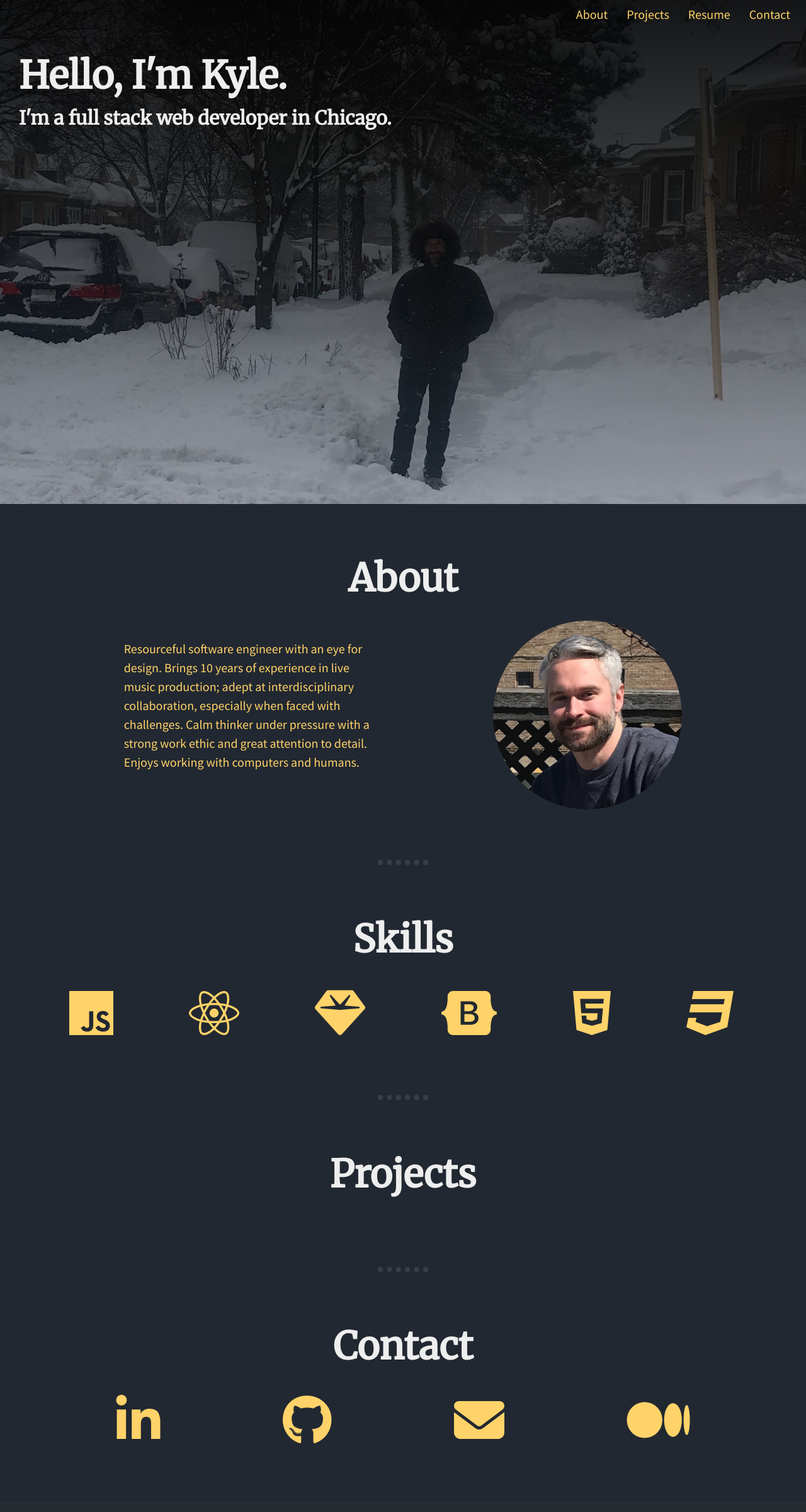
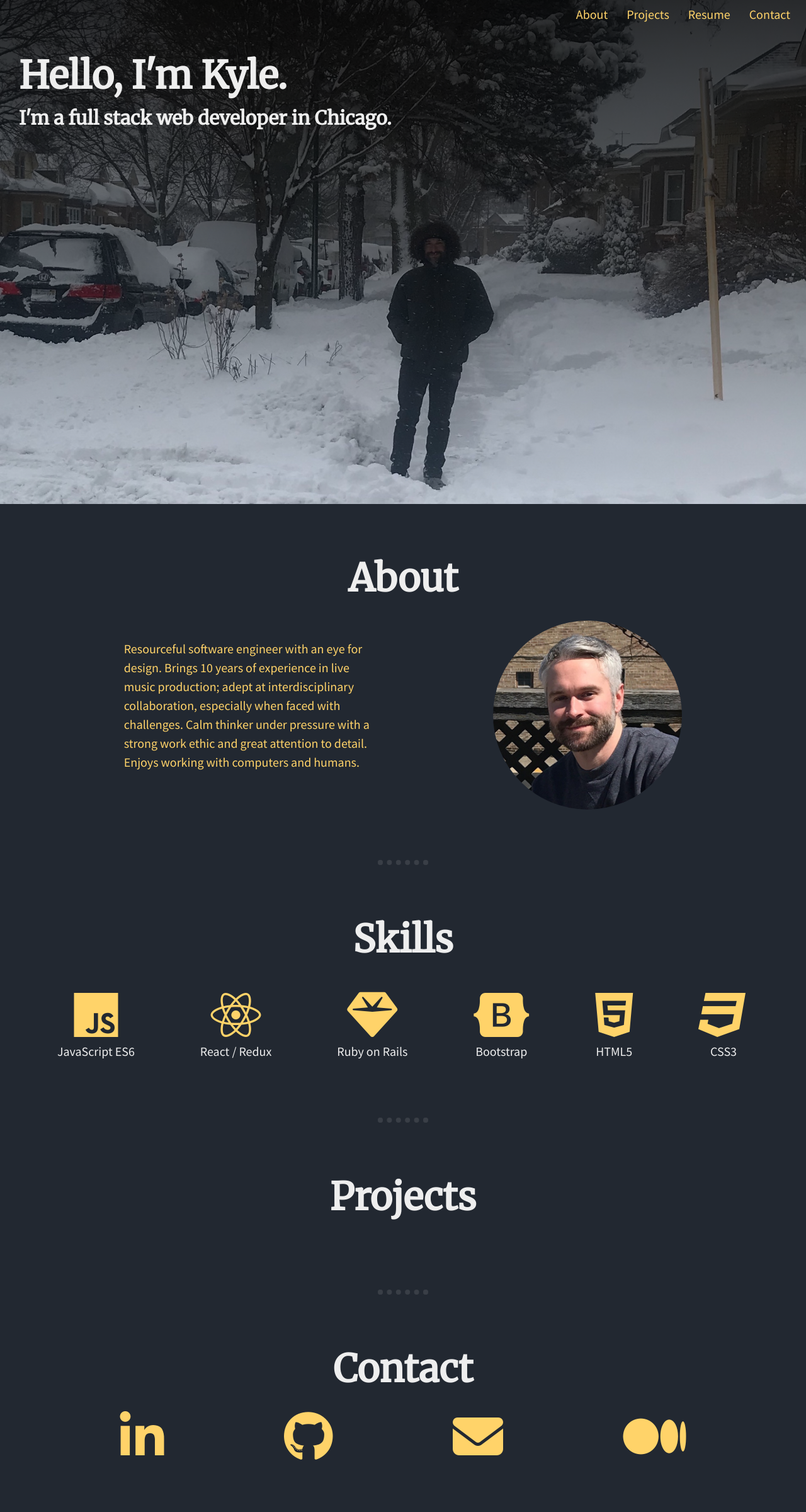
Before and after one commit to kylefarmer85/portfolio, a PHP site: page / in a window 1280 px wide. Shown: the whole page at 63% size. Before the commit the page ends 2291 px from the top, so only its background shows below. Run offline with PHP 8.4, Linux system fonts and the light colour scheme; some libraries are stand-ins or nearby versions.

Commit message:
create icon-item divs, add text

```diff
--- a/index.html
+++ b/index.html
@@ -37,9 +37,7 @@
   <section class="about">
     <h1 class="section-title">About</h1>
     <div class="flex">
-      <p>
-        Resourceful software engineer with an eye for design. Brings 10 years of experience in live music production; adept at interdisciplinary collaboration, especially when faced with challenges. Calm thinker under pressure with a strong work ethic and great attention to detail. Enjoys working with computers and humans.
-      </p>
+      <p>Resourceful software engineer with an eye for design. Brings 10 years of experience in live music production; adept at interdisciplinary collaboration, especially when faced with challenges. Calm thinker under pressure with a strong work ethic and great attention to detail. Enjoys working with computers and humans.</p>
       <img src="img/profile-img.jpg" alt="profile"/>
     </div>
   </section>
@@ -47,12 +45,30 @@
   <section class="skills">
     <h1 class="section-title">Skills</h1>
     <div class="flex">
+      <div class="icon-item">
         <i class="fab fa-js"></i>
+        <p>JavaScript ES6</p>
+      </div>
+      <div class="icon-item">
         <i class="fab fa-react"></i>
+        <p>React / Redux</p>
+      </div>
+      <div class="icon-item">
         <i class="fas fa-gem"></i>
+        <p>Ruby on Rails</p>
+      </div>
+      <div class="icon-item">
         <i class="fab fa-bootstrap"></i>
+        <p>Bootstrap</p>
+      </div>
+      <div class="icon-item">
         <i class="fab fa-html5"></i>
+        <p>HTML5</p>
+      </div>
+      <div class="icon-item">
         <i class="fab fa-css3"></i>
+        <p>CSS3</p>
+      </div>
     </div>
   </section>
   <hr>
--- a/style.css
+++ b/style.css
@@ -36,7 +36,6 @@
 
 i {
   font-size: 4em;
-  margin: 10px;
   color: #ffd369;
 }
 
@@ -58,12 +57,10 @@
   padding-bottom: 30px;
 }
 
-/* LINKS */
-
 /* HEADER */
 
 header {
-  background-image: linear-gradient(rgba(0, 0, 0, 0.9), rgba(0, 0, 0, 0.3)),
+  background-image: linear-gradient(rgba(0, 0, 0, 0.8), rgba(0, 0, 0, 0.1)),
     url('img/hero-img.jpg');
   background-size: cover;
   background-position: center;
@@ -107,10 +104,6 @@
 
 /* ABOUT */
 
-.about {
-  background-color: #222831;
-}
-
 .about div {
   padding: 0 10px;
   flex-wrap: wrap;
@@ -133,13 +126,19 @@
 
 /* SKILLS */
 
-.skills {
-  background-color: #222831;
-}
-
 .skills div {
   flex-wrap: wrap;
   justify-content: space-evenly;
+}
+
+.icon-item {
+  margin: 13px;
+  text-align: center;
+}
+
+.icon-item p {
+  color: #eee;
+  margin-top: 5px;
 }
 
 /* CONTACT */
```
Lines whose indentation alone changed are shown as unchanged.
